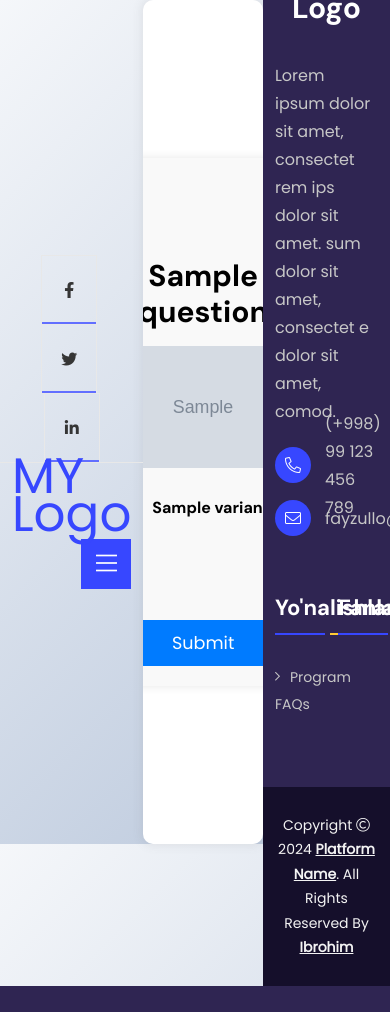
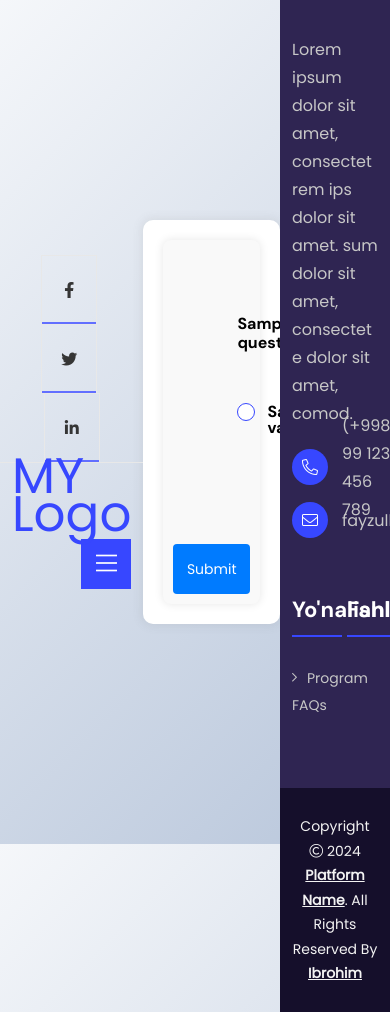
Before and after one commit to Abduvohid26/useful_platform, a Django app: page /category/1/quiz/ in a window 390 px wide. Before the commit the page ends 986 px from the top, so only its background shows below. Run offline with Django 4.2, Linux system fonts and the light colour scheme; tables that the repository leaves empty hold one stand-in row (values such as "Sample post"); grey boxes marked "Sample" are stand-in pictures; some libraries are stand-ins or nearby versions.

Commit message:
all fixed

```diff
--- a/templates/test.html
+++ b/templates/test.html
@@ -6,7 +6,8 @@
     {% csrf_token %}
     <div class="quiz-header">
       {% for question in questions %}
-      <h2>{{ question.title }}</h2>
+      <div class="question-block">
+        <h4>{{ question.title }}</h4>
         {% if question.image %}
         <img src="{{ question.image.url }}" alt="{{ question.title }}" class="question-image">
         {% endif %}
@@ -18,6 +19,7 @@
           </li>
           {% endfor %}
         </ul>
+      </div>
       {% endfor %}
     </div>
     <button type="submit" id="submit" class="submit-button">Submit</button>
@@ -29,11 +31,12 @@
   display: flex;
   justify-content: center;
   align-items: center;
-    height: 100vh; /* Adjust as needed */
+  padding: 20px;
 }
 
 .quiz-form {
-    max-width: 600px;
+  width: 100%;
+  max-width: 900px;
   padding: 20px;
   background-color: #f9f9f9;
   border-radius: 8px;
@@ -41,6 +44,10 @@
 }
 
 .quiz-header {
+  margin-bottom: 20px;
+}
+
+.question-block {
   margin-bottom: 20px;
 }
 
@@ -72,5 +79,54 @@
 .submit-button:hover {
   background-color: #0056b3;
 }
+
+/* Responsive Design */
+@media (max-width: 768px) {
+  .quiz-form {
+    padding: 15px;
+  }
+
+  .question-block h4 {
+    font-size: 18px;
+  }
+
+  .submit-button {
+    width: 100%;
+    padding: 15px;
+    font-size: 16px;
+  }
+}
+
+@media (max-width: 480px) {
+  .quiz-form {
+    padding: 10px;
+  }
+
+  .question-block h4 {
+    font-size: 16px;
+  }
+
+  .submit-button {
+    width: 100%;
+    padding: 12px;
+    font-size: 14px;
+  }
+}
+
 </style>
+
+<script>
+  document.addEventListener('DOMContentLoaded', function() {
+    const form = document.querySelector('form');
+    form.addEventListener('submit', function(event) {
+        const checkboxes = document.querySelectorAll('input[type="checkbox"]:checked');
+        if (checkboxes.length === 0) {
+            event.preventDefault();
+            alert('Please select at least one answer.');
+        }
+    });
+});
+
+</script>
+
 {% endblock %}
```
Also changed, not shown: templates/test_result.html (+38 -8 lines). Lines whose indentation alone changed are shown as unchanged.
